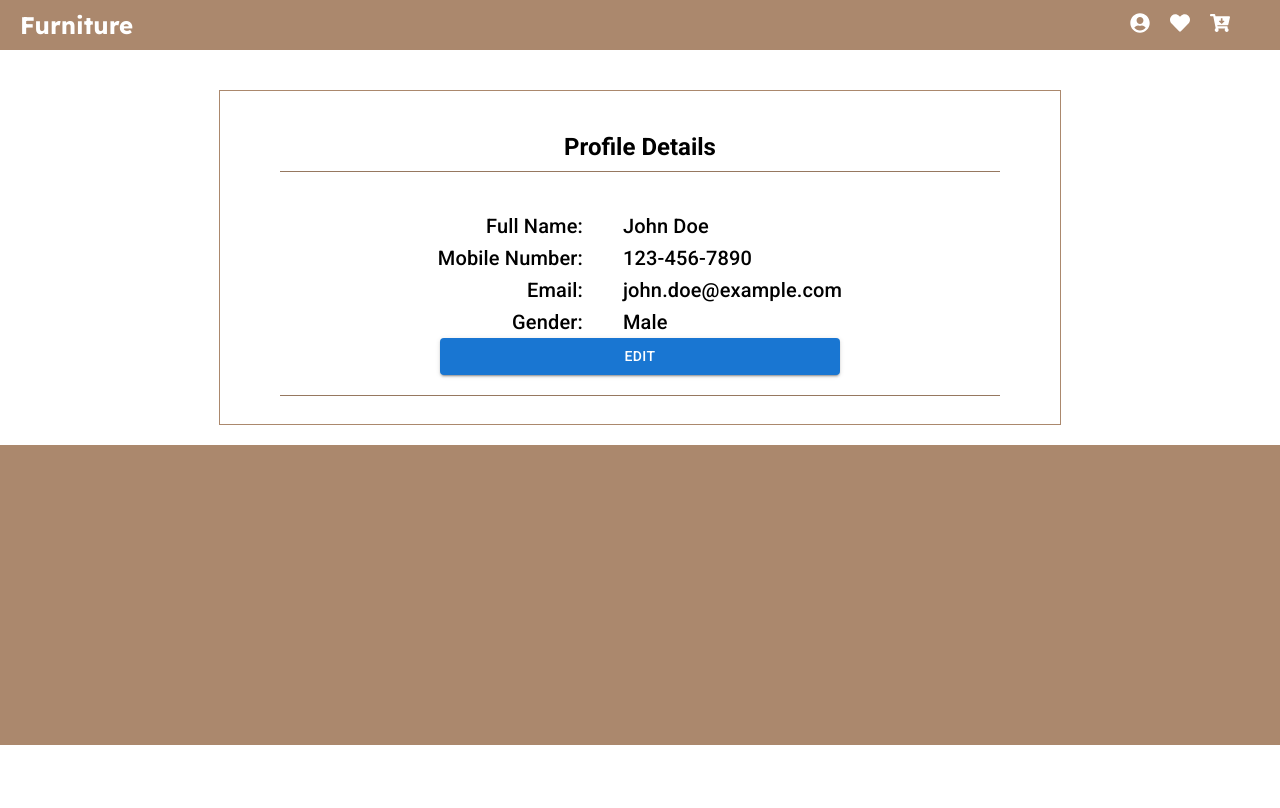
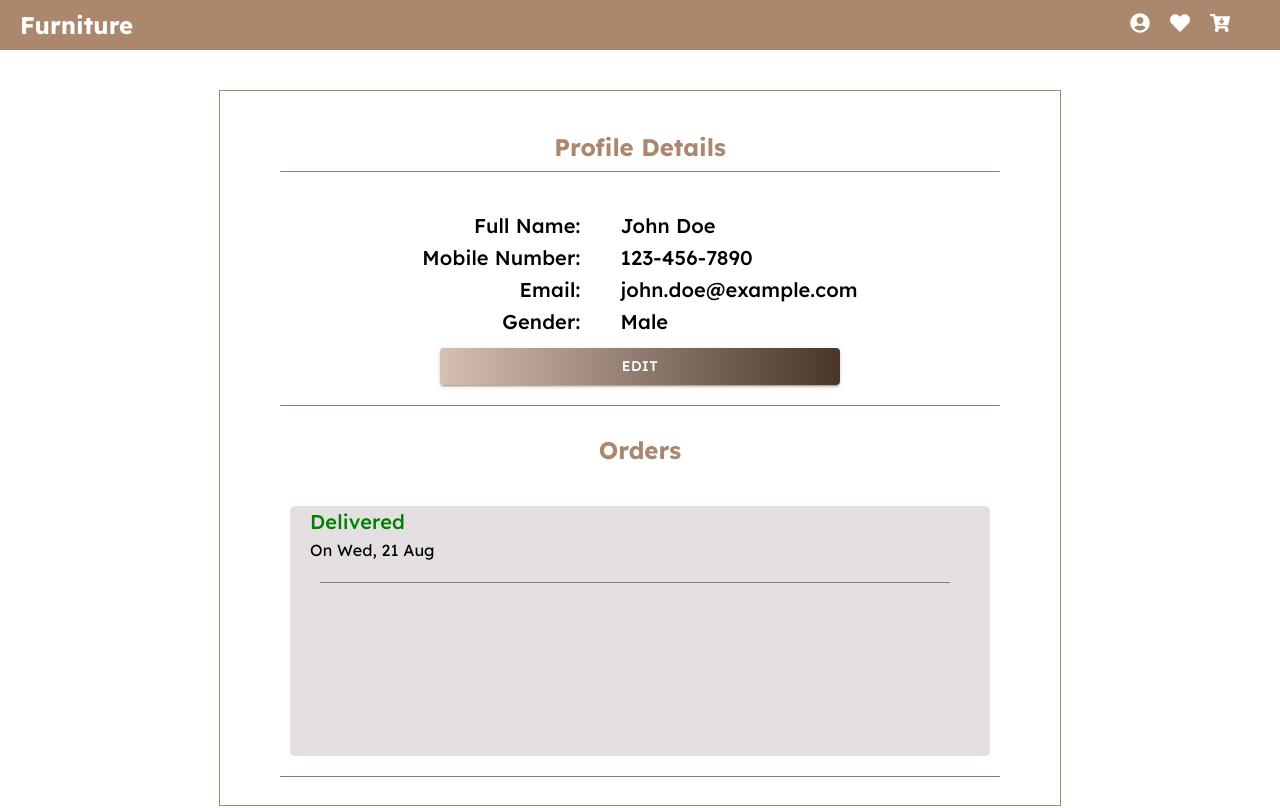
Before and after one commit to Yesh21102001/fur_user, a React (Create React App) app: page /profile in a window 1280 px wide. Shown: the top 808 px of the page. Built offline with nearby package versions, Linux system fonts and the light colour scheme; a web font is replaced by a local one.

Commit message:
first commit

```diff
--- a/src/profile/Profile.js
+++ b/src/profile/Profile.js
@@ -3,8 +3,14 @@ import { Box, Divider, Typography, Button } from "@mui/material";
 
 const Profile = () => {
   return (
-        <Box sx={{ marginTop: "20px", display: "flex", flexDirection: "column", alignItems: "center" }}>
-
+    <Box
+      sx={{
+        marginTop: "20px",
+        display: "flex",
+        flexDirection: "column",
+        alignItems: "center",
+      }}
+    >
       {/* Profile Container */}
       <Box
         sx={{
@@ -20,7 +26,15 @@ const Profile = () => {
         }}
       >
         {/* Profile Title */}
-                <Typography variant="h5" sx={{ fontWeight: "bold", marginTop: "20px" }}>
+        <Typography
+          variant="h5"
+          sx={{
+            fontWeight: "bold",
+            marginTop: "20px",
+            color: "#AB886D",
+            fontFamily: "Lexend, serif",
+          }}
+        >
           Profile Details
         </Typography>
         <Divider
@@ -42,28 +56,72 @@ const Profile = () => {
           }}
         >
           {/* Label Column */}
-                    <Box sx={{ display: "flex", flexDirection: "column", alignItems: "flex-end", marginRight: "20px" }}>
-                        <Typography variant="h6">Full Name:</Typography>
-                        <Typography variant="h6">Mobile Number:</Typography>
-                        <Typography variant="h6">Email:</Typography>
-                        <Typography variant="h6">Gender:</Typography>
+          <Box
+            sx={{
+              display: "flex",
+              flexDirection: "column",
+              alignItems: "flex-end",
+              marginRight: "20px",
+            }}
+          >
+            <Typography variant="h6" sx={{ fontFamily: "Lexend, serif" }}>
+              Full Name:
+            </Typography>
+            <Typography variant="h6" sx={{ fontFamily: "Lexend, serif" }}>
+              Mobile Number:
+            </Typography>
+            <Typography variant="h6" sx={{ fontFamily: "Lexend, serif" }}>
+              Email:
+            </Typography>
+            <Typography variant="h6" sx={{ fontFamily: "Lexend, serif" }}>
+              Gender:
+            </Typography>
           </Box>
 
           {/* Value Column */}
-                    <Box sx={{ display: "flex", flexDirection: "column", alignItems: "flex-start" }}>
-                        <Typography variant="h6">John Doe</Typography>
-                        <Typography variant="h6">123-456-7890</Typography>
-                        <Typography variant="h6">john.doe@example.com</Typography>
-                        <Typography variant="h6">Male</Typography>
+          <Box
+            sx={{
+              display: "flex",
+              flexDirection: "column",
+              alignItems: "flex-start",
+            }}
+          >
+            <Typography variant="h6" sx={{ fontFamily: "Lexend, serif" }}>
+              John Doe
+            </Typography>
+            <Typography variant="h6" sx={{ fontFamily: "Lexend, serif" }}>
+              123-456-7890
+            </Typography>
+            <Typography variant="h6" sx={{ fontFamily: "Lexend, serif" }}>
+              john.doe@example.com
+            </Typography>
+            <Typography variant="h6" sx={{ fontFamily: "Lexend, serif" }}>
+              Male
+            </Typography>
           </Box>
-
         </Box>
-                <Box sx={{
+        <Box
+          sx={{
             display: "flex",
             justifyContent: "center",
             alignItems: "center",
-                }}>
-                    <Button variant="contained" sx={{ width: "400px" }}>Edit</Button>
+            marginTop: "10px",
+          }}
+        >
+          <Button
+            variant="contained"
+            sx={{
+              width: "400px",
+              fontFamily: "Lexend, serif",
+              background: "linear-gradient(to right, #D6C0B3, #493628)",
+              transition: "background-color 0.3s ease",
+              "&:hover": {
+                background: "#493628",
+              },
+            }}
+          >
+            Edit
+          </Button>
         </Box>
 
         <Divider
@@ -71,12 +129,77 @@ const Profile = () => {
             width: "90%",
             my: 1,
             backgroundColor: "#AB886D",
-                        marginTop: "20px"
+            marginTop: "20px",
+          }}
+        />
+
+        <Box>
+          <Typography
+            variant="h5"
+            sx={{
+              fontWeight: "bold",
+              marginTop: "20px",
+              color: "#AB886D",
+              fontFamily: "Lexend, serif",
+            }}
+          >
+            Orders
+          </Typography>
+        </Box>
+
+        <Box>
+          <Box
+            sx={{
+              width: "700px",
+              height: "250px",
+              backgroundColor: "#E4E0E1",
+              borderRadius: "5px",
+              marginTop: "10px",
+            }}
+          >
+            <Box
+              sx={{
+                display: "flex",
+                flexDirection: "column",
+                alignItems: "flex-start",
+                marginLeft: "20px",
+                marginTop: "40px",
+              }}
+            >
+              <Typography
+                variant="h6"
+                sx={{ color: "green", fontFamily: "Lexend, serif" }}
+              >
+                Delivered
+              </Typography>
+              <Typography sx={{ fontFamily: "Lexend, serif" }}>
+                On Wed, 21 Aug
+              </Typography>
+            </Box>
+            <Divider
+              sx={{
+                width: "90%",
+                my: 1,
+                backgroundColor: "#AB886D",
+                marginTop: "20px",
+                display: "flex",
+                flexDirection: "column",
+                alignItems: "flex-start",
+                marginLeft: "30px"
               }}
             />
           </Box>
+        </Box>
 
-
+        <Divider
+          sx={{
+            width: "90%",
+            my: 1,
+            backgroundColor: "#AB886D",
+            marginTop: "20px",
+          }}
+        />
+      </Box>
     </Box>
   );
 };
```
Also changed, not shown: src/cart/MyCart.js (+136 -44 lines). Lines whose indentation alone changed are shown as unchanged.
